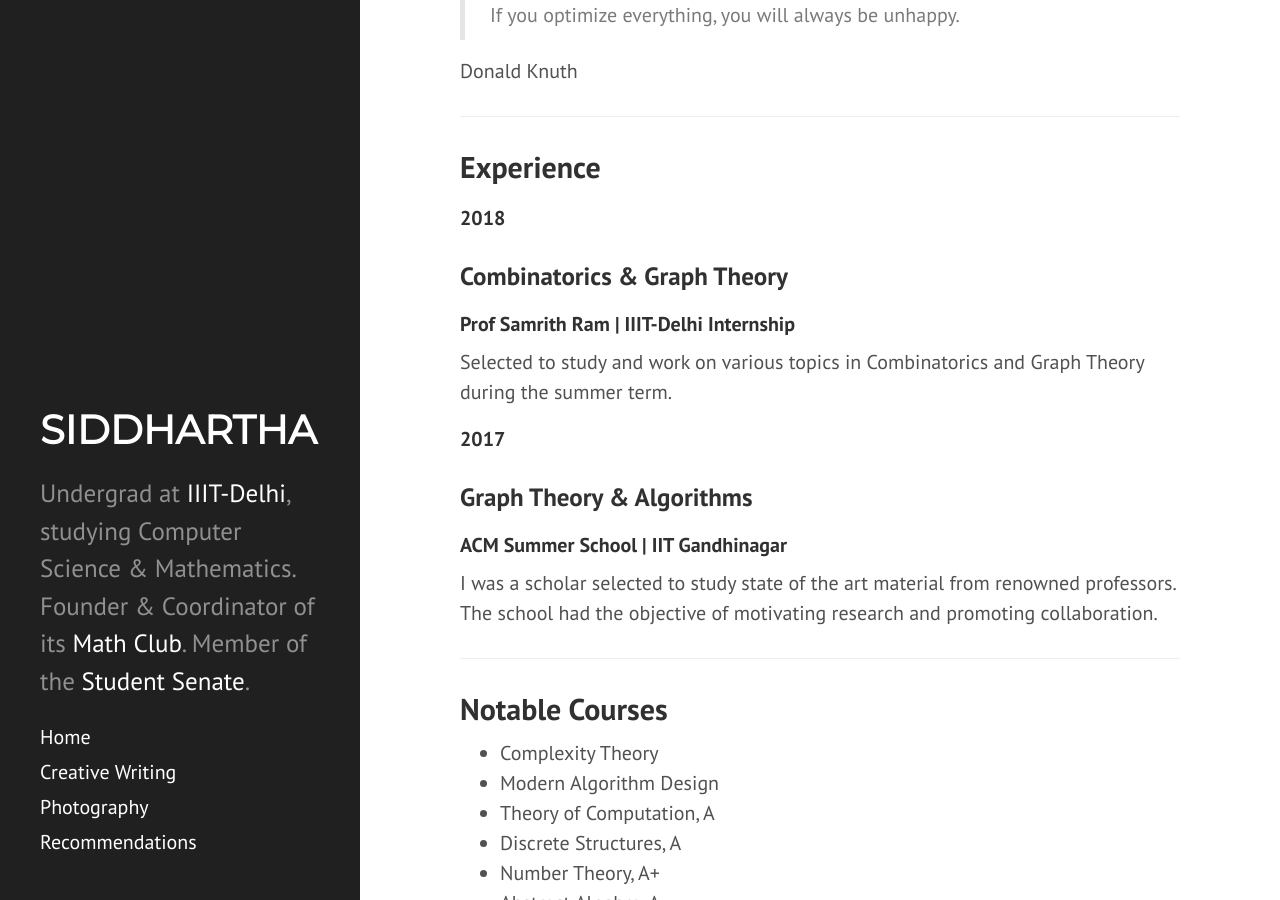
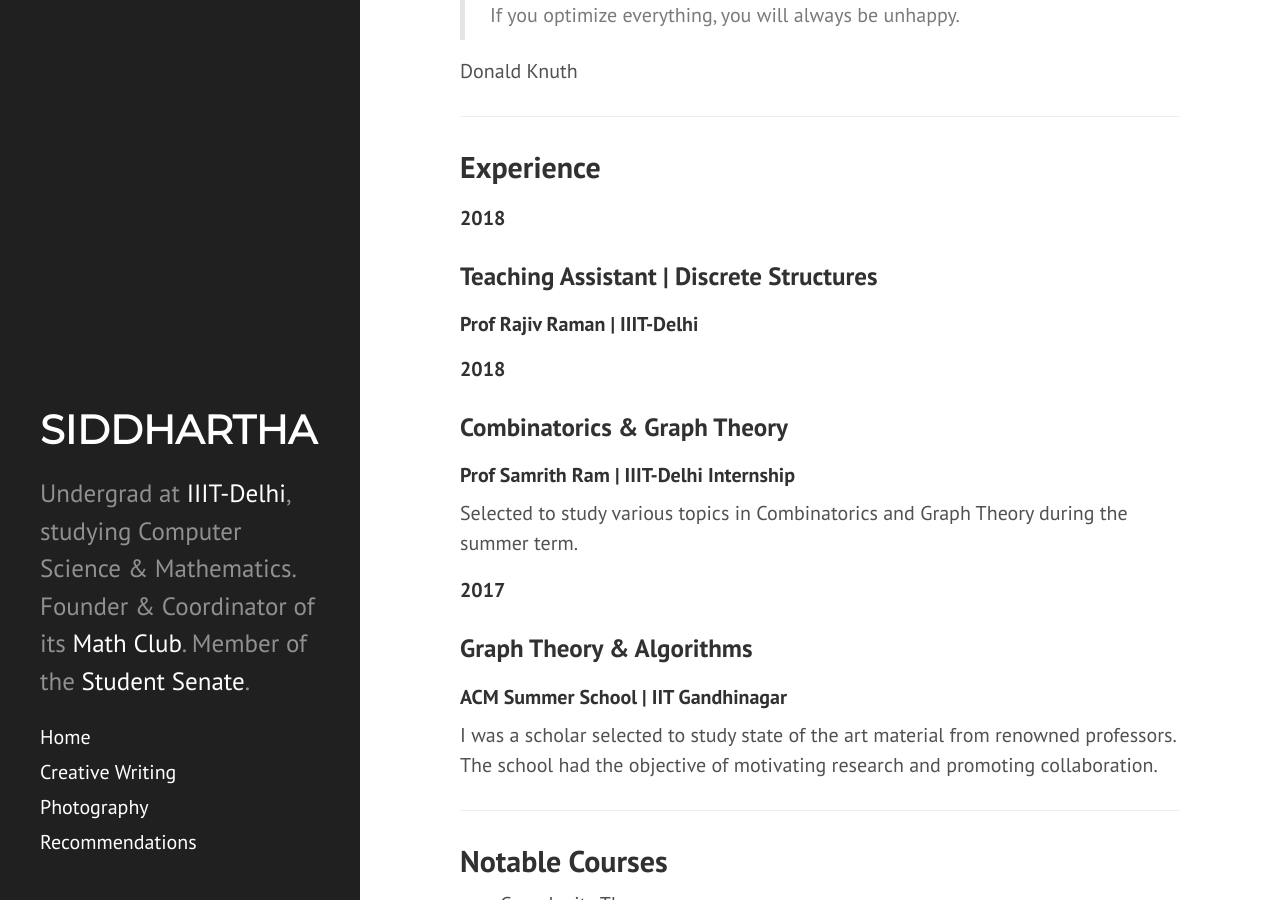
Before and after one commit to siddjai/siddjai.github.io, a Jekyll site: the page built from index.md, in a window 1280 px wide and 900 px high, scrolled down 1029 px. Built offline with Jekyll 4.4.1, drawn with Linux system fonts in a browser that asks for light colours; nearby versions of some CDN libraries.

Commit message:
Update index.md

```diff
--- a/index.md
+++ b/index.md
@@ -33,11 +33,14 @@ ___
 
 ## Experience
 
+#### 2018
+### Teaching Assistant | Discrete Structures
+####  Prof Rajiv Raman | IIIT-Delhi
 
 #### 2018
 ### Combinatorics & Graph Theory
 ####  Prof Samrith Ram | IIIT-Delhi Internship
-Selected to study and work on various topics in Combinatorics and Graph Theory during the summer term.
+Selected to study various topics in Combinatorics and Graph Theory during the summer term.
 
 
 #### 2017
```
